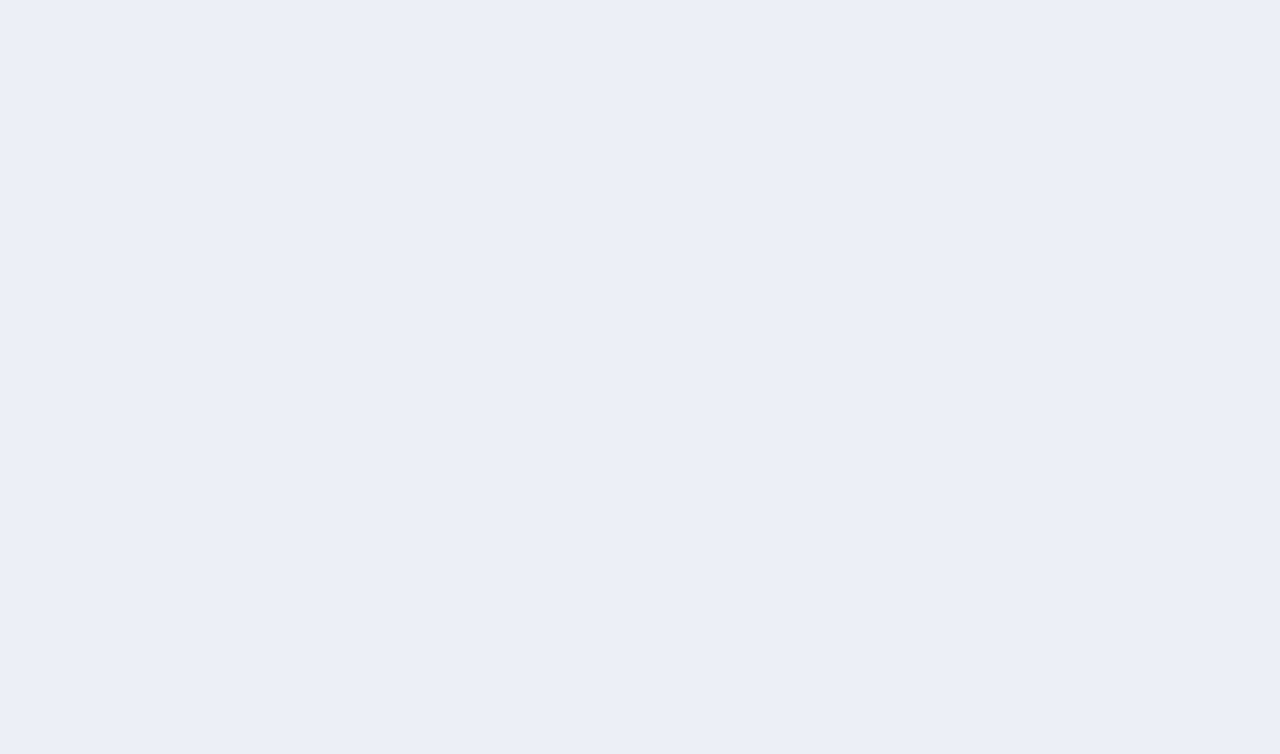
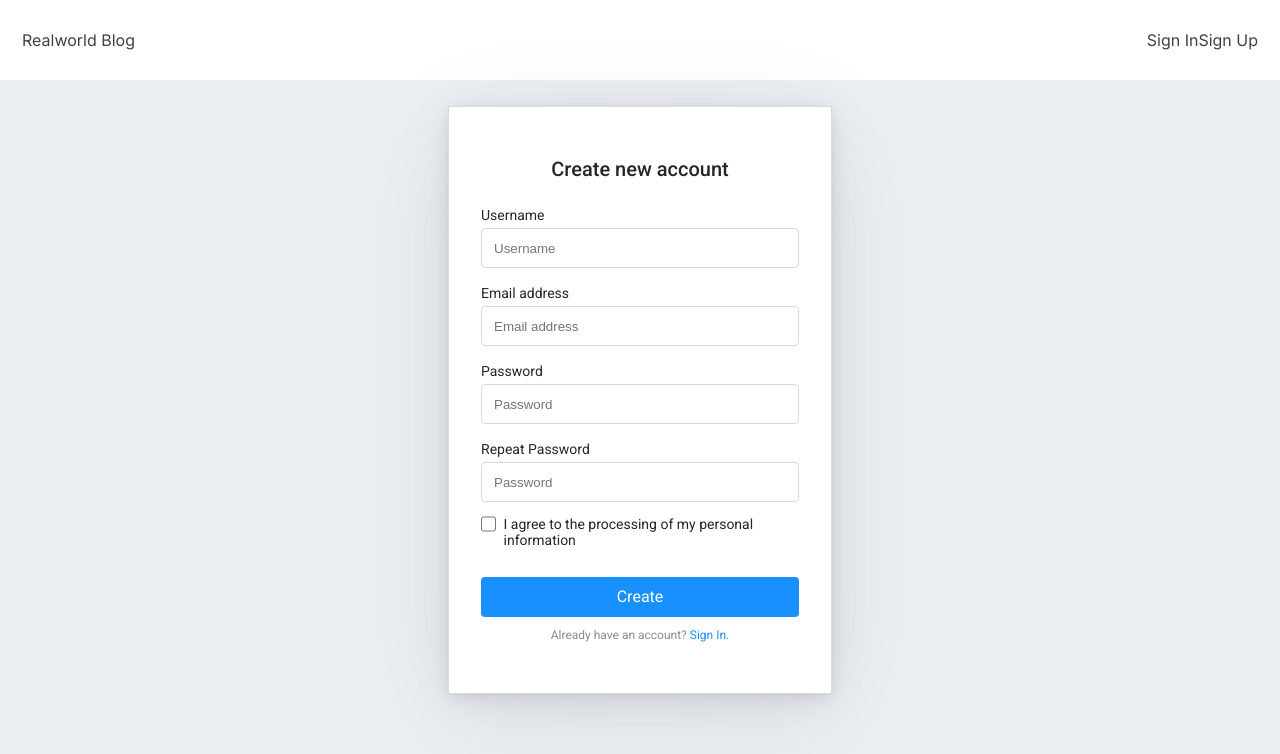
Before and after one commit to Arch1ve/kata_blog, a React (Create React App) app: page /sign-up in a window 1280 px wide. Before the commit this address had no page. Shown: the top 754 px of the page. Built offline with nearby package versions, Linux system fonts and the light colour scheme.

Commit message:
Done registration page

```diff
--- a/package.json
+++ b/package.json
@@ -21,6 +21,7 @@
     "date-fns": "^2.29.3",
     "react": "^18.2.0",
     "react-dom": "^18.2.0",
+    "react-hook-form": "^7.40.0",
     "react-markdown": "^8.0.4",
     "react-redux": "^8.0.5",
     "react-router-dom": "^6.4.4",
--- a/src/components/app-header/app-header.tsx
+++ b/src/components/app-header/app-header.tsx
@@ -8,8 +8,8 @@ const AppHeader: FC = () => {
     <header className={styles.header}>
       <Link to="/">Realworld Blog</Link>
       <div>
-        <button>Sign In</button>
-        <button>Sign Up</button>
+        <Link to="sign-in">Sign In</Link>
+        <Link to="sign-up">Sign Up</Link>
       </div>
     </header>
   )
--- a/src/components/app/app.tsx
+++ b/src/components/app/app.tsx
@@ -4,6 +4,7 @@ import { Routes, Route } from 'react-router-dom'
 import CardList from '../article-list/article-list'
 import Article from '../article/article'
 import Layout from '../layout/layout'
+import Registration from '../registration/registration'
 
 const App: FC = () => {
   return (
@@ -13,6 +14,8 @@ const App: FC = () => {
           <Route index element={<CardList />} />
           <Route path="articles" element={<CardList />} />
           <Route path="articles/:slug" element={<Article />} />
+          <Route path="sign-up" element={<Registration />} />
+          <Route path="sign-in" />
         </Route>
       </Routes>
     </>
--- /dev/null
+++ b/src/components/registration/registration.tsx
@@ -0,0 +1,125 @@
+import React, { FC } from 'react'
+import { useForm } from 'react-hook-form'
+import classNames from 'classnames'
+import { Link } from 'react-router-dom'
+
+import styles from '../../scss/registration.module.scss'
+
+type FormData = {
+  username: string
+  mail: string
+  pass: string
+  passRepeat: string
+  agree: boolean
+}
+
+const Registration: FC = () => {
+  const {
+    register,
+    handleSubmit,
+    formState: { errors },
+    watch,
+  } = useForm<FormData>({ mode: 'onBlur' })
+
+  const onSubmit = (data: object) => {
+    console.log(data)
+  }
+
+  const mailValidation = (email: string): boolean => {
+    const EMAIL_REGEXP =
+      /^(([^<>()[\].,;:\s@"]+(\.[^<>()[\].,;:\s@"]+)*)|(".+"))@(([^<>()[\].,;:\s@"]+\.)+[^<>()[\].,;:\s@"]{2,})$/iu
+    return EMAIL_REGEXP.test(email)
+  }
+
+  const passValidation = (pass: string): boolean => {
+    return watch('pass') == pass
+  }
+
+  return (
+    <div className={styles.wrapper}>
+      <h5 className={styles.title}>Create new account</h5>
+      <form className={styles.form} onSubmit={handleSubmit(onSubmit)}>
+        <div className={styles['input-area']}>
+          <label className={styles.label}>
+            Username
+            <input
+              className={classNames(styles.input, { [styles['input--invalid']]: errors.username })}
+              type="text"
+              placeholder="Username"
+              {...register('username', {
+                required: 'Enter your username',
+                minLength: { value: 3, message: 'Minimum length is 3' },
+                maxLength: { value: 20, message: 'Maximum length is 20' },
+              })}
+            />
+            {errors?.username && <p className={styles['error-message']}>{errors?.username.message}</p>}
+          </label>
+          <label className={styles.label}>
+            Email address
+            <input
+              className={classNames(styles.input, { [styles['input--invalid']]: errors.mail })}
+              type="text"
+              placeholder="Email address"
+              {...register('mail', {
+                required: 'Enter your email address',
+                validate: mailValidation,
+              })}
+            />
+            {errors?.mail && (
+              <p className={styles['error-message']}>{errors?.mail.message || 'Enter correct email address'}</p>
+            )}
+          </label>
+          <label className={styles.label}>
+            Password
+            <input
+              className={classNames(styles.input, { [styles['input--invalid']]: errors.pass })}
+              type="password"
+              placeholder="Password"
+              {...register('pass', {
+                required: 'Enter your password',
+                minLength: { value: 6, message: 'Minimum length is 6' },
+                maxLength: { value: 40, message: 'Maximum length is 40' },
+              })}
+            />
+            {errors?.pass && <p className={styles['error-message']}>{errors?.pass.message}</p>}
+          </label>
+          <label className={styles.label}>
+            Repeat Password
+            <input
+              className={classNames(styles.input, { [styles['input--invalid']]: errors.passRepeat })}
+              type="password"
+              placeholder="Password"
+              {...register('passRepeat', {
+                required: 'Enter your password',
+                validate: passValidation,
+              })}
+            />
+            {errors?.passRepeat && <p className={styles['error-message']}>Passwords must match</p>}
+          </label>
+          <label className={styles['checkbox-label']}>
+            <input
+              className={styles.checkbox}
+              type="checkbox"
+              {...register('agree', {
+                required: 'Enter your password',
+              })}
+            />
+            <div>I agree to the processing of my personal information</div>
+          </label>
+          {errors?.agree && <p className={styles['error-message']}>Agreement is required</p>}
+        </div>
+        <button type="submit" className={styles['submit-btn']}>
+          Create
+        </button>
+        <div className={styles.redirect}>
+          Already have an account?{' '}
+          <Link className={styles['redirect-link']} to="sign-in">
+            Sign In.
+          </Link>
+        </div>
+      </form>
+    </div>
+  )
+}
+
+export default Registration
--- /dev/null
+++ b/src/scss/registration.module.scss
@@ -0,0 +1,94 @@
+@import './variables.scss';
+
+.wrapper {
+  background-color: $background-color-base;
+  width: 384px;
+  padding: 48px 32px;
+  color: #262626;
+  font-family: 'Roboto', sans-serif;
+  border: 1px solid #D9D9D9;
+  box-shadow: 0px 22px 106px rgba(0, 0, 0, 0.07), 0px 9.19107px 44.2843px rgba(0, 0, 0, 0.0503198), 0px 4.91399px 23.6765px rgba(0, 0, 0, 0.0417275), 0px 2.75474px 13.2728px rgba(0, 0, 0, 0.035), 0px 1.46302px 7.04911px rgba(0, 0, 0, 0.0282725), 0px 0.608796px 2.93329px rgba(0, 0, 0, 0.0196802);
+}
+
+.title {
+  font-weight: 500;
+  margin-bottom: 21px;
+  text-align: center;
+}
+
+.form {
+  display: flex;
+  flex-direction: column;
+  align-items: center;
+  font-size: $font-size-base;
+}
+
+.input-area {
+  margin-bottom: 29px;
+}
+
+.label {
+  display: flex;
+  flex-direction: column;
+  line-height: 22px;
+
+  &:not(:last-child) {
+    margin-bottom: 12px;
+  }
+}
+
+.input {
+  border: 1px solid #D9D9D9;
+  height: 40px;
+  padding: 8px 12px;
+  margin: 2px 0;
+  border-radius: 4px;
+
+  &:focus {
+    outline: 1px solid $info-color;
+  }
+
+  &--invalid {
+    outline: 1px solid $highlight-color;
+  }
+}
+
+.error-message {
+  color: $highlight-color;
+  line-height: 22px;
+}
+
+.submit-btn {
+  width: 100%;
+  margin-bottom: 8px;
+  color: #fff;
+  border: none;
+  border-radius: 4px;
+  background-color: $info-color;
+  padding: 8px 0;
+  font-size: 16px;
+  line-height: 24px;
+  cursor: pointer;
+}
+
+.checkbox-label {
+  display: flex;
+  align-items: flex-start;
+}
+
+.checkbox {
+  accent-color: $info-color;
+  margin-right: 8px;
+  width: 16px;
+  height: 16px;
+}
+
+.redirect {
+  color: #8C8C8C;
+  font-size: $font-size-sm;
+  line-height: 20px;
+}
+
+.redirect-link {
+  color: $info-color;
+}
--- a/src/scss/style.scss
+++ b/src/scss/style.scss
@@ -1,9 +1,12 @@
+@import url('https://fonts.googleapis.com/css2?family=Roboto:wght@400;500&display=swap');
+@import url('https://fonts.googleapis.com/css2?family=Inter&display=swap');
 @import 'null';
 @import './variables.scss';
 
 body {
   background-color: #EBEEF3;
   color: $text-color;
+  font-family: 'Inter', sans-serif;
 }
 
 h1 {
--- a/src/scss/variables.scss
+++ b/src/scss/variables.scss
@@ -2,6 +2,7 @@ $background-color-base: #FFFFFF;
 
 $info-color: #1890FF;
 $success-color: #52C41A;
+$highlight-color: #F5222D;
 $heading-color: rgba(0, 0, 0, 0.85);
 $text-color: rgba(0, 0, 0, 0.75);
 $text-color-secondary: rgba(0, 0, 0, 0.5);
```
Also changed, not shown: .eslintrc.json, 1 other file (tests, documents, lock files or other folders).
